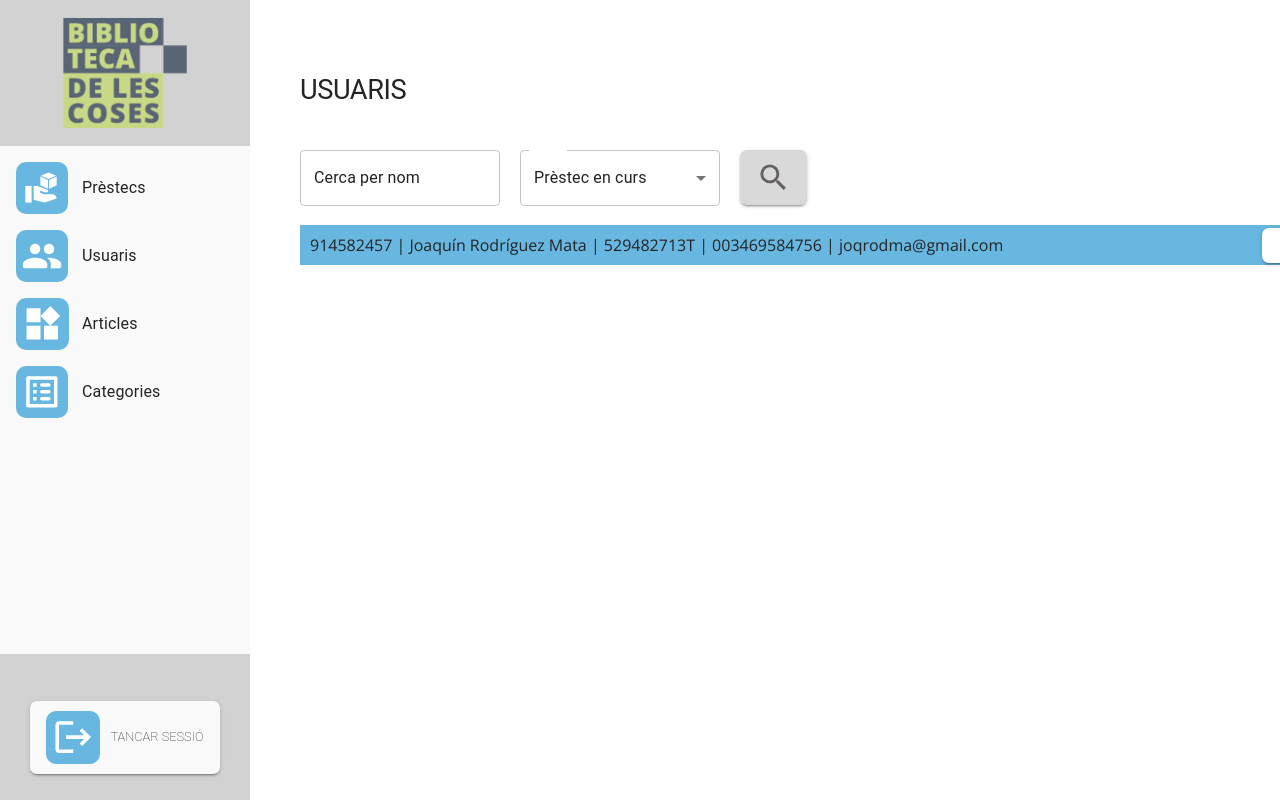
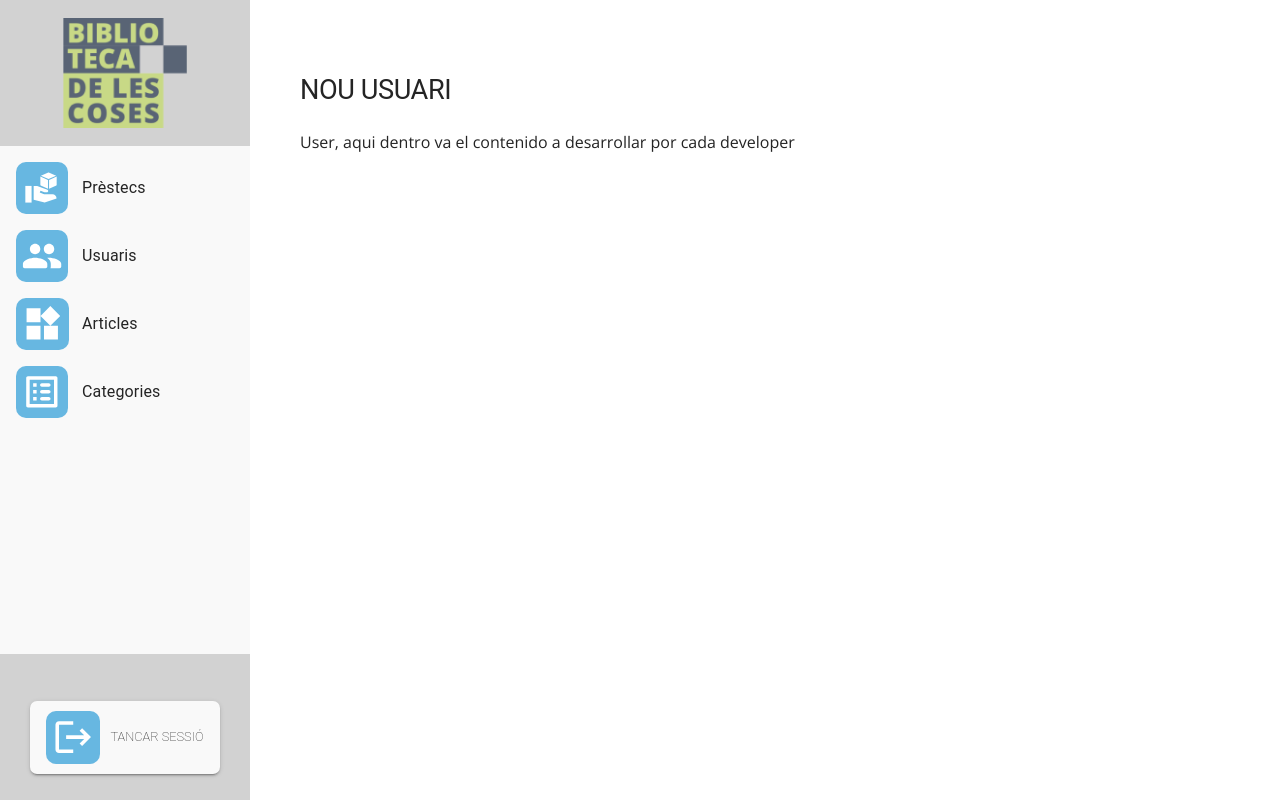
Before and after one commit to cosateca/cosatk-front, a React (Vite) app: page /dashboard/newuser in a window 1280 px wide. Shown: the top 800 px of the page. Built offline with nearby package versions, Linux system fonts and the light colour scheme.

Commit message:
boton add usuario hecho link a page newuser

```diff
--- a/src/App.tsx
+++ b/src/App.tsx
@@ -5,6 +5,7 @@ import Articles from './pages/Dashboard/Articles/Articles'
 import Categories from './pages/Dashboard/Categories/Categories'
 import Loans from './pages/Dashboard/Loans/Loans'
 import Users from './pages/Dashboard/Users/Users'
+import NewUser from './pages/Dashboard/NewUser/NewUser'
 import HomePage from './pages/HomePage/HomePage'
 import NotFound from './pages/NotFoundPage/NotFound'
 import './styles/index.css'
@@ -17,7 +18,7 @@ function App() {
 					<Route element={<DashboardLayout />}>
 						<Route path="/" element={<HomePage />} />
 						<Route path="/dashboard/users" element={<Users />} />
-						<Route path="/dashboard/newuser" element={<Users />} />
+						<Route path="/dashboard/newuser" element={<NewUser />} />
 						<Route path="/dashboard/articles" element={<Articles />} />
 						<Route path="/dashboard/loans" element={<Loans />} />
 						<Route path="/dashboard/categories" element={<Categories />} />
--- a/src/pages/Dashboard/NewUser/NewUser.tsx
+++ b/src/pages/Dashboard/NewUser/NewUser.tsx
@@ -17,8 +17,8 @@ const NewUser = (props: Props) => {
 							height: '100vh',
 						}}
 					>
-						<Typography variant="h1">USUARIS</Typography>
-						Users, aqui dentro va el contenido a desarrollar por cada developer
+						<Typography variant="h1">NOU USUARI</Typography>
+						User, aqui dentro va el contenido a desarrollar por cada developer
 					</Container>
 				</section>
 			</Box>
--- a/src/pages/Dashboard/Users/Users.tsx
+++ b/src/pages/Dashboard/Users/Users.tsx
@@ -155,6 +155,7 @@ const Users = (props: Props) => {
 									<img src={iconSearch} alt="cerca" />
 								</Button>
 							</FormControl>
+							<Link to="/dashboard/newuser">
 								<Button
 									sx={{
 										marginBottom: '20px',
@@ -165,8 +166,8 @@ const Users = (props: Props) => {
 									variant="contained"
 								>
 									<img src={iconNew} alt="nou" />
-								<Link to="/dashboard/loans"></Link>
 								</Button>
+							</Link>
 						</Box>
 						<Box>
 							<Box
```
Lines whose indentation alone changed are shown as unchanged.
